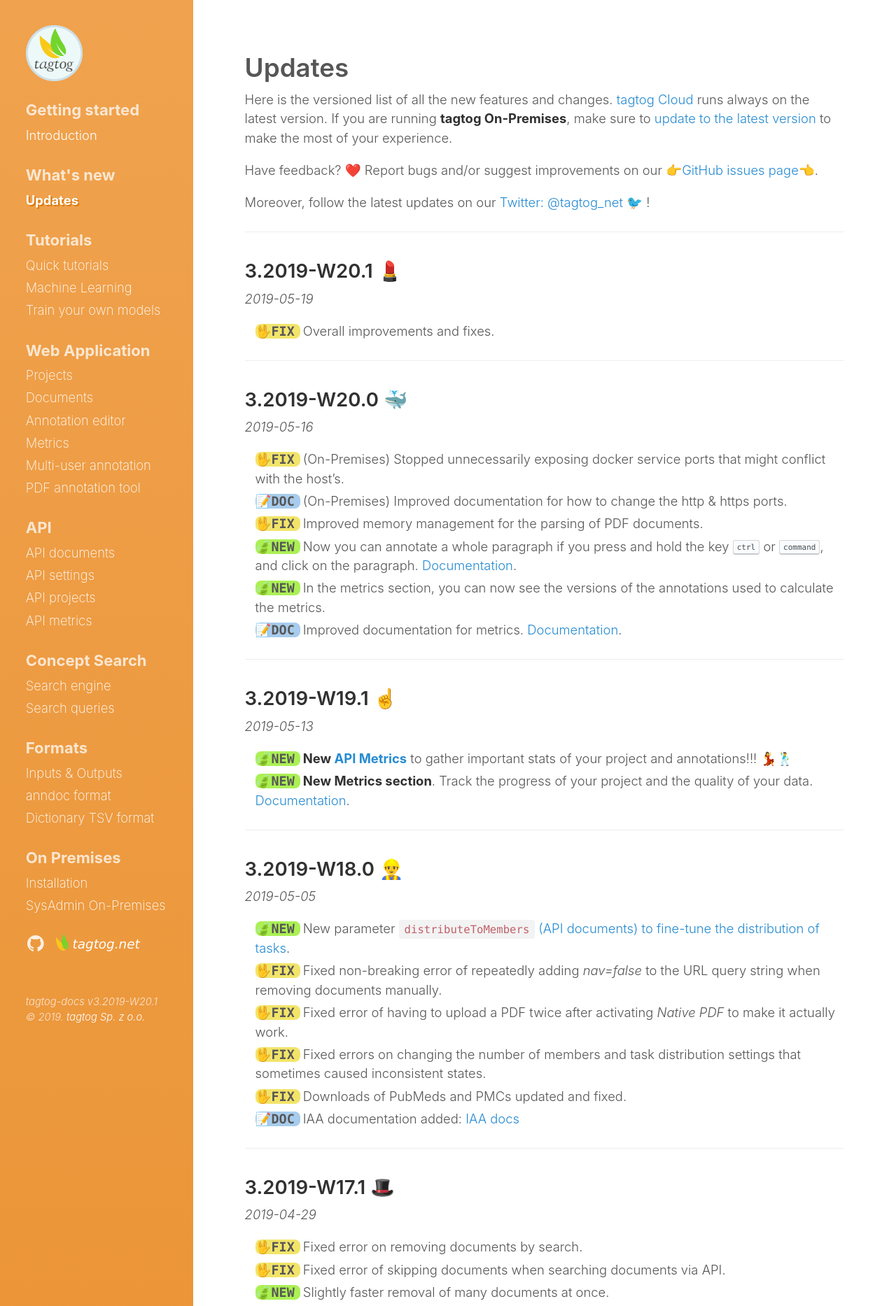
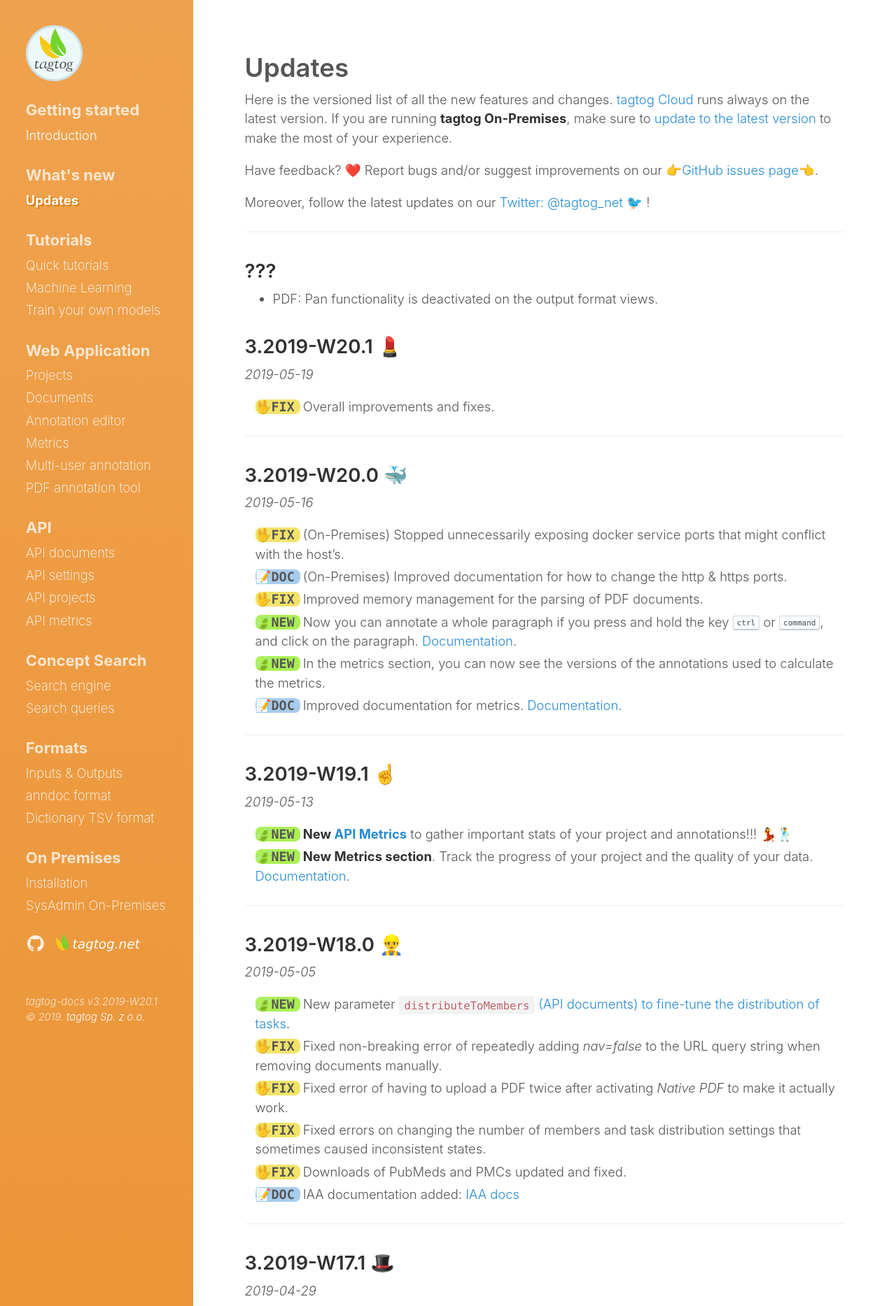
Before and after one commit to tagtogorg/tagtog-doc, a Jekyll site: the page built from updates.md, in a window 1280 px wide. Shown: the top 1867 px of the page at 70% size. Built offline with Jekyll 4.4.1, drawn with Linux system fonts in a browser that asks for light colours; nearby versions of some CDN libraries; emoji names are drawn with the system emoji font; some of the changed text lies outside the part shown.

Commit message:
Update updates page

```diff
--- a/updates.md
+++ b/updates.md
@@ -13,6 +13,12 @@ Have feedback? :heart: Report bugs and/or suggest improvements on our [:point_ri
 Moreover, follow the latest updates on our [Twitter: @tagtog_net 🐦](https://twitter.com/tagtog_net) !
 
 ---
+
+## ???
+
+<ul>
+  <li class="fix"><span markdown="1">PDF: Pan functionality is deactivated on the output format views.</span></li>
+</ul>
 
 ## 3.2019-W20.1 💄
 _2019-05-19_
```
